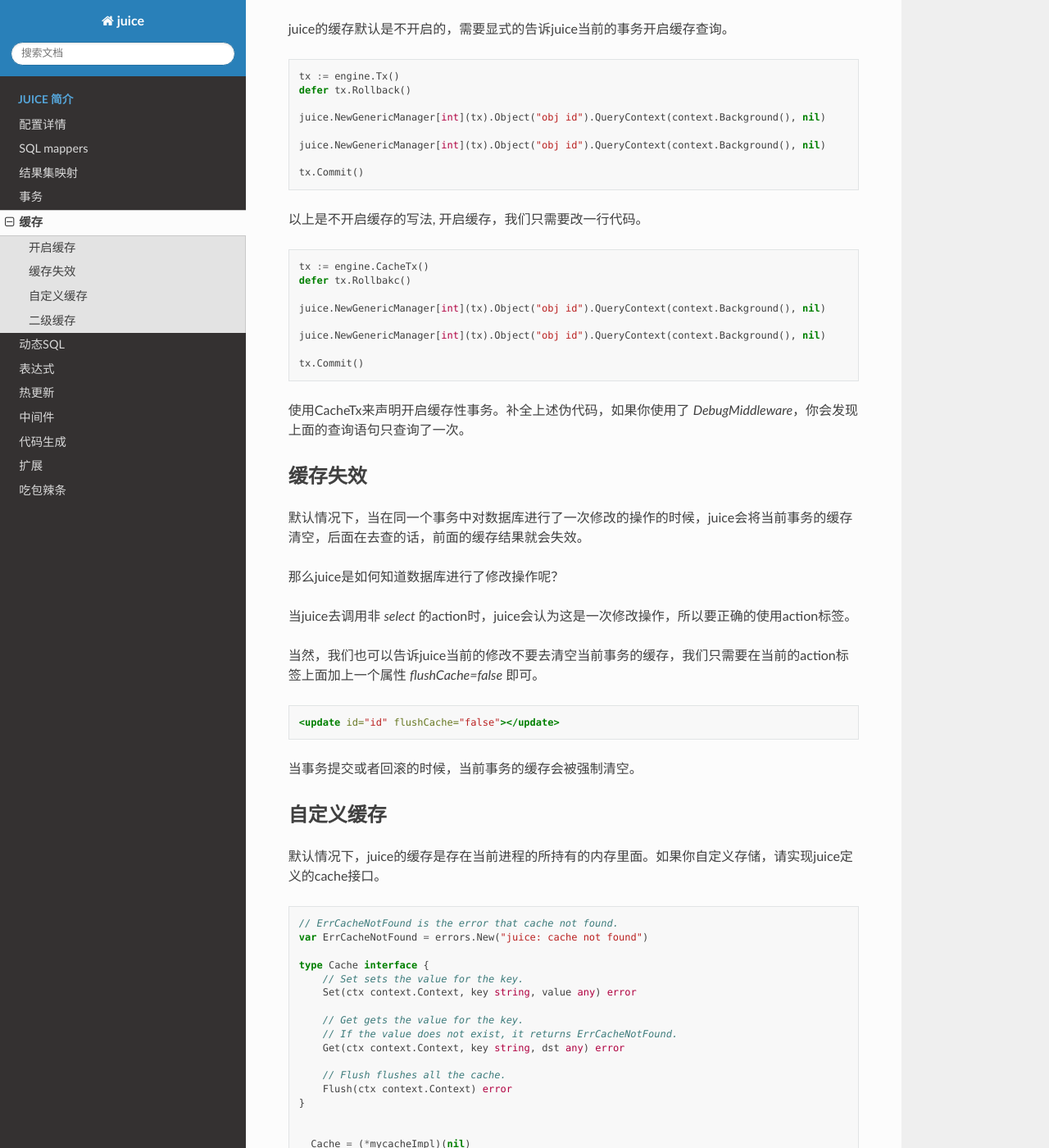
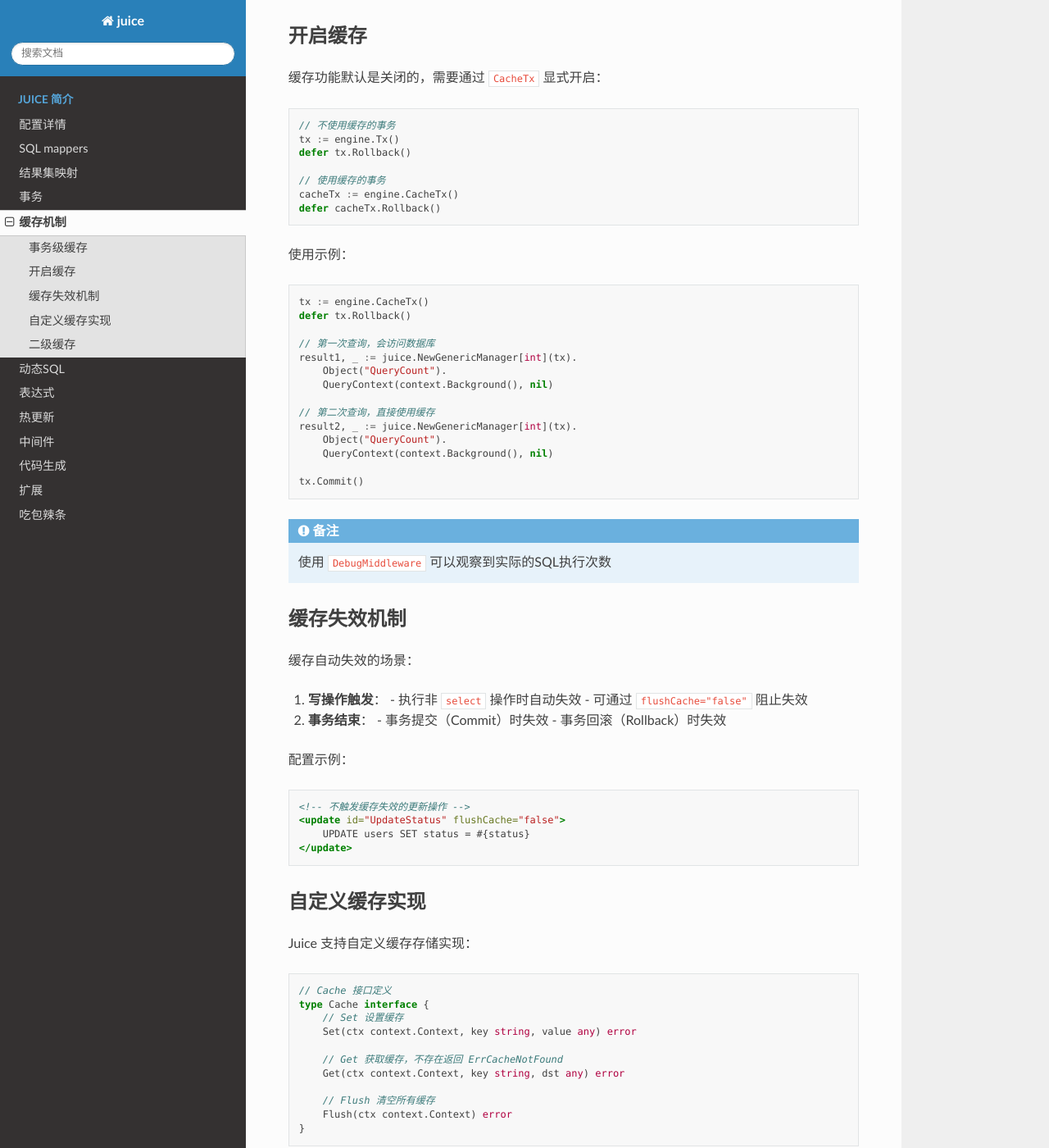
Before and after one commit to go-juicedev/juice-doc, a Sphinx documentation site: the page built from source/cache.rst, in a window 1280 px wide and 1400 px high, scrolled down 275 px. Shown: the whole window at 82% size. Built offline with Sphinx 7.4.7 and the Read the Docs theme 3.1.0, drawn with Linux system fonts in a browser that asks for light colours; some of the changed text lies outside the part shown.

Commit message:
更新缓存文档

```diff
--- a/source/cache.rst
+++ b/source/cache.rst
@@ -1,89 +1,124 @@
-缓存
+缓存机制
 =========
 
-juice提供了一个事务级别的查询缓存机制。开启缓存，在同一个事务中对同一个action采用相同的参数进行查询，第二次则不会去查询数据库。
+事务级缓存
+---------
+
+Juice 提供了事务级别的查询缓存机制，可以显著提升同一事务中重复查询的性能。当开启缓存后，相同参数的查询在同一事务中只会实际执行一次。
 
 开启缓存
 --------
 
-juice的缓存默认是不开启的，需要显式的告诉juice当前的事务开启缓存查询。
+缓存功能默认是关闭的，需要通过 ``CacheTx`` 显式开启：
 
 .. code-block:: go
 
+    // 不使用缓存的事务
     tx := engine.Tx()
     defer tx.Rollback()
 
-    juice.NewGenericManager[int](tx).Object("obj id").QueryContext(context.Background(), nil)
+    // 使用缓存的事务
+    cacheTx := engine.CacheTx()
+    defer cacheTx.Rollback()
 
-    juice.NewGenericManager[int](tx).Object("obj id").QueryContext(context.Background(), nil)
-
-    tx.Commit()
-
-以上是不开启缓存的写法, 开启缓存，我们只需要改一行代码。
+使用示例：
 
 .. code-block:: go
 
     tx := engine.CacheTx()
-    defer tx.Rollbakc()
+    defer tx.Rollback()
 
-    juice.NewGenericManager[int](tx).Object("obj id").QueryContext(context.Background(), nil)
+    // 第一次查询，会访问数据库
+    result1, _ := juice.NewGenericManager[int](tx).
+        Object("QueryCount").
+        QueryContext(context.Background(), nil)
 
-    juice.NewGenericManager[int](tx).Object("obj id").QueryContext(context.Background(), nil)
+    // 第二次查询，直接使用缓存
+    result2, _ := juice.NewGenericManager[int](tx).
+        Object("QueryCount").
+        QueryContext(context.Background(), nil)
 
     tx.Commit()
 
-使用CacheTx来声明开启缓存性事务。补全上述伪代码，如果你使用了 `DebugMiddleware`，你会发现上面的查询语句只查询了一次。
+.. note::
+    使用 ``DebugMiddleware`` 可以观察到实际的SQL执行次数
 
+缓存失效机制
+-----------
 
-缓存失效
---------
-默认情况下，当在同一个事务中对数据库进行了一次修改的操作的时候，juice会将当前事务的缓存清空，后面在去查的话，前面的缓存结果就会失效。
+缓存自动失效的场景：
 
-那么juice是如何知道数据库进行了修改操作呢？
+1. **写操作触发**：
+   - 执行非 ``select`` 操作时自动失效
+   - 可通过 ``flushCache="false"`` 阻止失效
 
-当juice去调用非 `select` 的action时，juice会认为这是一次修改操作，所以要正确的使用action标签。
+2. **事务结束**：
+   - 事务提交（Commit）时失效
+   - 事务回滚（Rollback）时失效
 
-当然，我们也可以告诉juice当前的修改不要去清空当前事务的缓存，我们只需要在当前的action标签上面加上一个属性 `flushCache=false` 即可。
+配置示例：
 
 .. code-block:: xml
 
-    <update id="id" flushCache="false"></update>
+    <!-- 不触发缓存失效的更新操作 -->
+    <update id="UpdateStatus" flushCache="false">
+        UPDATE users SET status = #{status}
+    </update>
 
-当事务提交或者回滚的时候，当前事务的缓存会被强制清空。
+自定义缓存实现
+------------
 
-自定义缓存
-----------
-
-默认情况下，juice的缓存是存在当前进程的所持有的内存里面。如果你自定义存储，请实现juice定义的cache接口。
+Juice 支持自定义缓存存储实现：
 
 .. code-block:: go
 
-    // ErrCacheNotFound is the error that cache not found.
-    var ErrCacheNotFound = errors.New("juice: cache not found")
-
+    // Cache 接口定义
     type Cache interface {
-        // Set sets the value for the key.
+        // Set 设置缓存
         Set(ctx context.Context, key string, value any) error
 
-        // Get gets the value for the key.
-        // If the value does not exist, it returns ErrCacheNotFound.
+        // Get 获取缓存，不存在返回 ErrCacheNotFound
         Get(ctx context.Context, key string, dst any) error
 
-        // Flush flushes all the cache.
+        // Flush 清空所有缓存
         Flush(ctx context.Context) error
     }
 
+自定义缓存示例：
 
-    _ Cache = (*mycacheImpl)(nil)
+.. code-block:: go
 
-    engine.SetCacheFactory(func() cache.Cache() { return  mycacheImpl{}}) // note: 这里要返回一个新的cache实现。
+    type MyCache struct {
+        // 自定义字段
+    }
+
+    // 实现 Cache 接口
+    func (c *MyCache) Set(ctx context.Context, key string, value any) error {
+        // 实现存储逻辑
+    }
+
+    func (c *MyCache) Get(ctx context.Context, key string, dst any) error {
+        // 实现获取逻辑
+    }
+
+    func (c *MyCache) Flush(ctx context.Context) error {
+        // 实现清空逻辑
+    }
+
+    // 注册自定义缓存
+    engine.SetCacheFactory(func() cache.Cache {
+        return &MyCache{}  // 返回新的缓存实例
+    })
 
 .. attention::
+    重要说明：
 
-    注意： 缓存只有跟 `NewGenericManager` 搭配使用才有效
-
+    1. 缓存功能仅在使用 ``NewGenericManager`` 时有效
+    2. 自定义缓存实现必须是线程安全的
+    3. 缓存工厂函数必须返回新的缓存实例
 
 二级缓存
-----------
+-------
 
-Does not implement yet.
+.. note::
+    二级缓存功能尚未实现，敬请期待。
```
